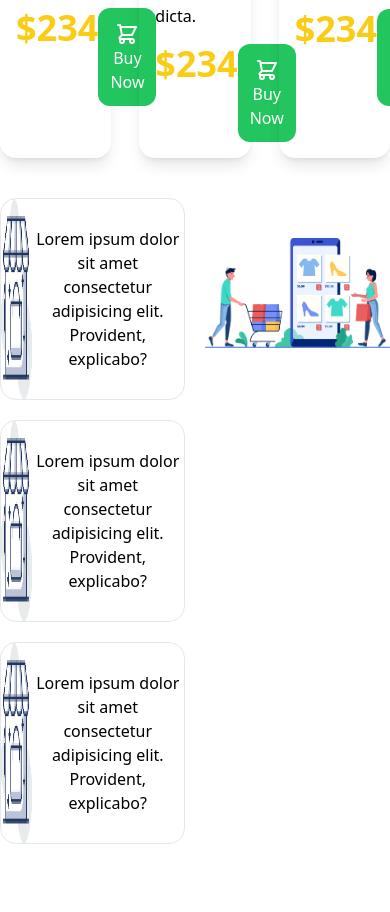
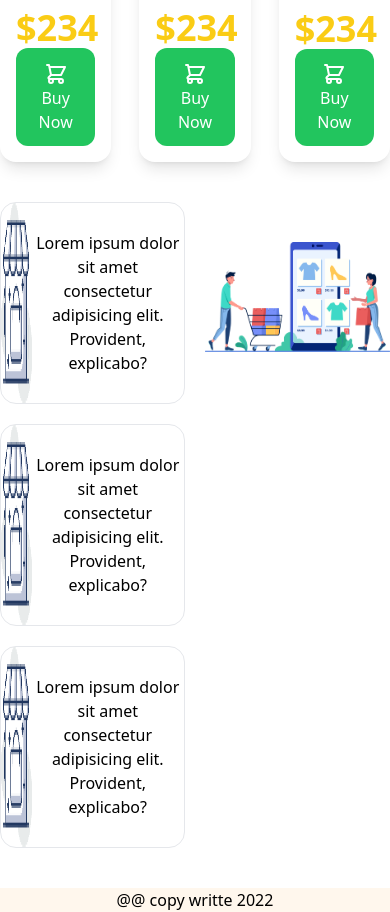
Before and after one commit to alhaj-cmd/penguin-tailwind, a plain HTML site: page index.html in a window 390 px wide. Shown: the part 2018-2930 px from the top of the page. Before the commit the page ends 2862 px from the top, so only its background shows below. Drawn offline with nearby package versions, Linux system fonts and the light colour scheme.

Commit message:
footer section

```diff
--- a/index.html
+++ b/index.html
@@ -94,7 +94,7 @@
             <img src="images/jacket-4.png" alt=""></div>
         <h4 class="tex-3xl font-bold">Yellow coat Jacket</h4>
         <p>Lorem, ipsum dolor sit amet consectetur adipisicing elit. Possimus, dicta.</p>
-        <div class="flex justify-between">
+        <div class="lg:flex justify-between">
             <h2 class="text-4xl font-black text-yellow-400">$234</h2>
             <button class="text-white  px-3 py-3 bg-green-500 rounded-xl font-medium">
                 <svg xmlns="http://www.w3.org/2000/svg" class="inline h-6 w-6" fill="none" viewBox="0 0 24 24" stroke="currentColor" stroke-width="2">
@@ -106,9 +106,9 @@
     <div class="shadow-lg space-y-4  rounded-2xl p-4">
         <div class="bg-gray-300 rounded-2xl">
             <img src="images/jacket-5.png" alt=""></div>
-        <h4 class="text-3xl font-bold">Yellow coat Jacket</h4>
+        <h4 class="tex-3xl font-bold">Yellow coat Jacket</h4>
         <p>Lorem, ipsum dolor sit amet consectetur adipisicing elit. Possimus, dicta.</p>
-        <div class="flex justify-between">
+        <div class="lg:flex justify-between">
             <h2 class="text-4xl font-black text-yellow-400">$234</h2>
             <button class="text-white  px-3 py-3 bg-green-500 rounded-xl font-medium">
                 <svg xmlns="http://www.w3.org/2000/svg" class="inline h-6 w-6" fill="none" viewBox="0 0 24 24" stroke="currentColor" stroke-width="2">
@@ -121,9 +121,9 @@
     <div class="shadow-lg space-y-4  rounded-2xl p-4">
         <div class="bg-gray-300 rounded-2xl">
             <img src="images/jacket-6.png" alt=""></div>
-        <h4 class="tex-3xl font-bold">Yellow coat Jacket</h4>
+        <h4 class="font-bold">Yellow coat Jacket</h4>
         <p>Lorem, ipsum dolor sit amet consectetur adipisicing elit. Possimus, dicta.</p>
-        <div class="flex justify-between">
+        <div class="lg:flex justify-between">
             <h2 class="text-4xl font-black text-yellow-400">$234</h2>
             <button class="text-white  px-3 py-3 bg-green-500 rounded-xl font-medium">
                 <svg xmlns="http://www.w3.org/2000/svg" class="inline h-6 w-6" fill="none" viewBox="0 0 24 24" stroke="currentColor" stroke-width="2">
@@ -136,7 +136,7 @@
 </section>
 <!-- Features section start -->
 <section class="grid grid-cols-2 gap-5 mt-10">
-    <div class=" flex border rounded-2xl">
+    <div class="flex border rounded-2xl">
         <img class="w-1/6" src="icons/image 12.png" alt="">
         <P class="text-center py-7">Lorem ipsum dolor sit amet consectetur adipisicing elit. Provident, explicabo?</P>
     </div>
@@ -155,7 +155,8 @@
     </div>
 </section>
     </main>
-    <footer>
+    <footer class="text-center bg-orange-50 mt-10">
+        <p>@@ copy writte 2022</p>
 
     </footer>
 </body>
```
